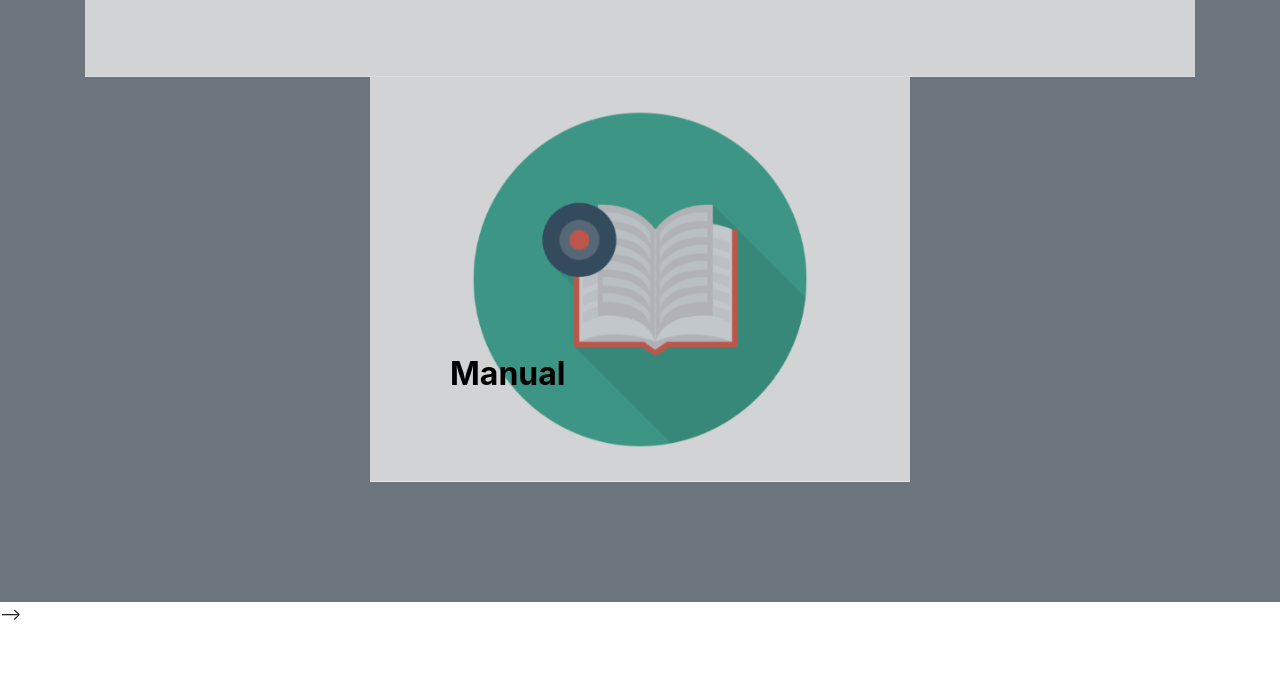
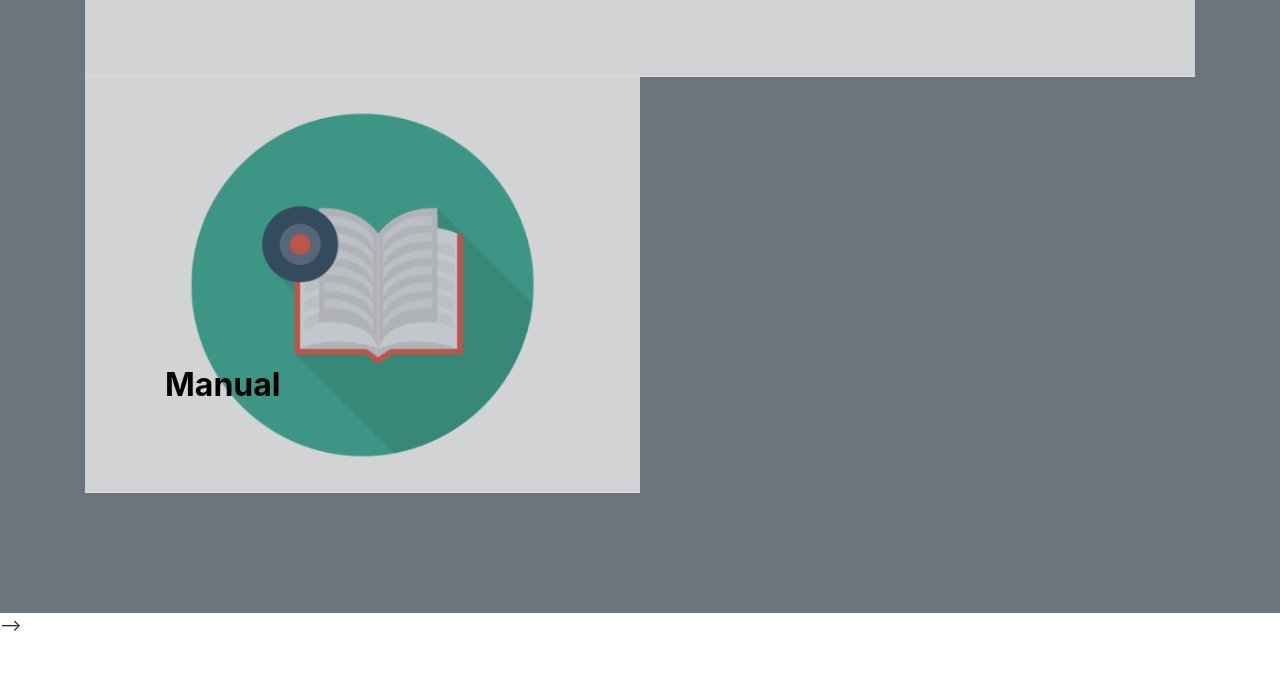
Before and after one commit to eletrodescarte/eletrodescarte.github.io, a website with bundled scripts: page index.html in a window 1280 px wide. Shown: the part 2651-3335 px from the top of the page. Built offline with nearby package versions, Linux system fonts and the light colour scheme.

Commit message:
Update index.html

```diff
--- a/index.html
+++ b/index.html
@@ -170,7 +170,6 @@ Projeto realizado por alunos.</em>
             <img class="img-fluid" src="img/local.jpg" alt="">
           </a>
         </div>
- <div class="row justify-content-md-center">
   <div class="col-lg-6">
     <a class="portfolio-item" href="manual.html">
       <div class="caption">
@@ -181,7 +180,6 @@ Projeto realizado por alunos.</em>
       <img class="img-fluid" src="img/manual.png" alt="">
     </a>
   </div>
-        </div>
 
 
 
```
